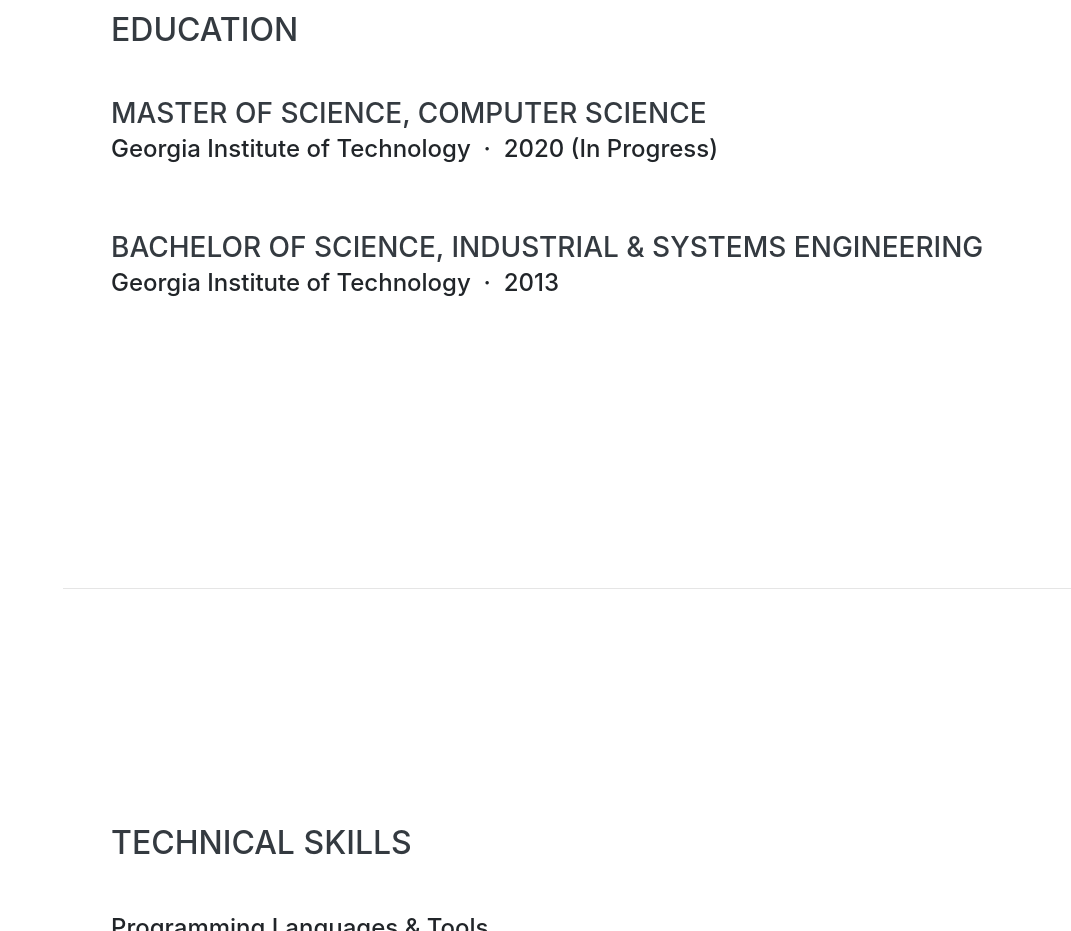
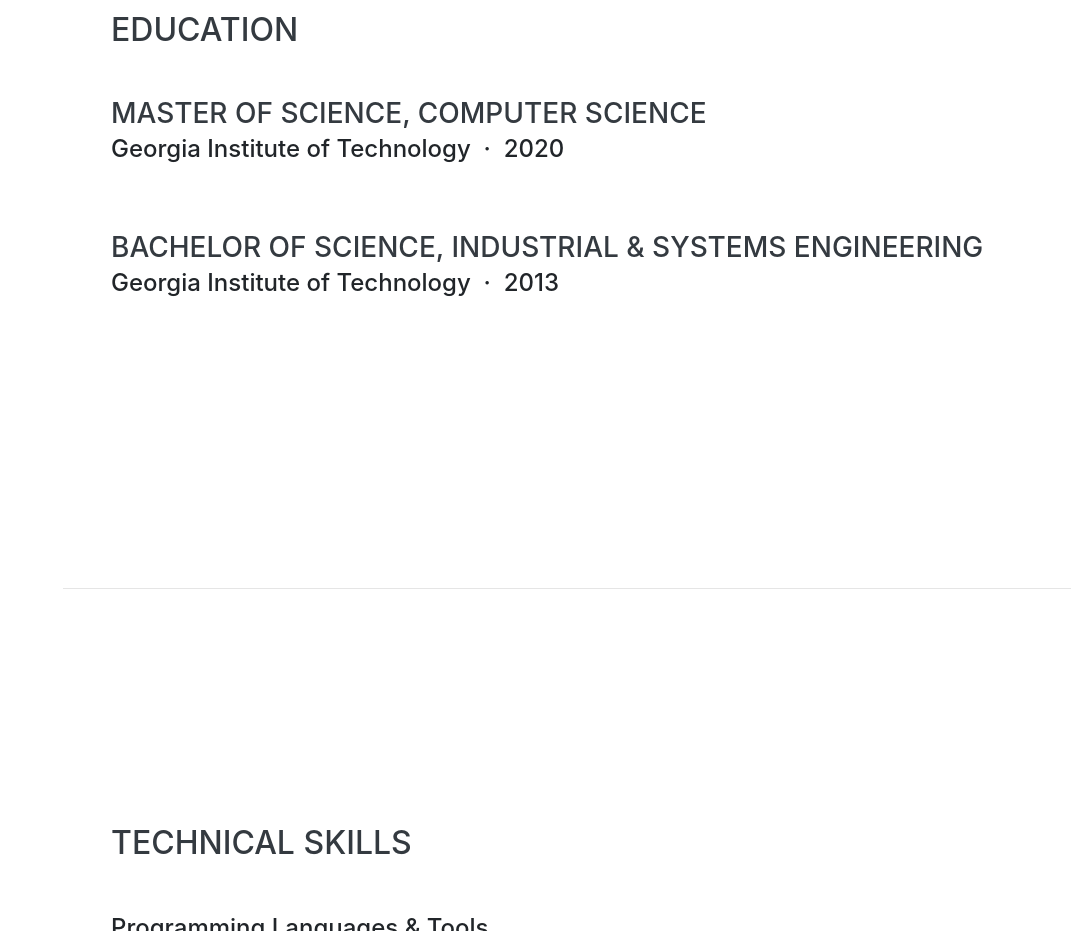
Before and after one commit to davidlcassidy/personal-website, a website with bundled scripts: page index.html in a window 1280 px wide. Shown: the part 2860-3791 px from the top of the page, without its empty margins (209-1280 px from the left). Built offline with nearby package versions, Linux system fonts and the light colour scheme; a web font is replaced by a local one.

Commit message:
Remove Masters "In Progress"

```diff
--- a/index.html
+++ b/index.html
@@ -168,7 +168,7 @@
           <div class="resume-item d-flex flex-column flex-md-row mb-5">
             <div class="resume-content mr-auto">
               <h3 class="mb-0">Master of Science, Computer Science</h3>
-              <div class="subheading mb-3">Georgia Institute of Technology&nbsp;&nbsp;·&nbsp;&nbsp;2020 (In Progress)</div>
+              <div class="subheading mb-3">Georgia Institute of Technology&nbsp;&nbsp;·&nbsp;&nbsp;2020</div>
             </div>
           </div>
 
```
